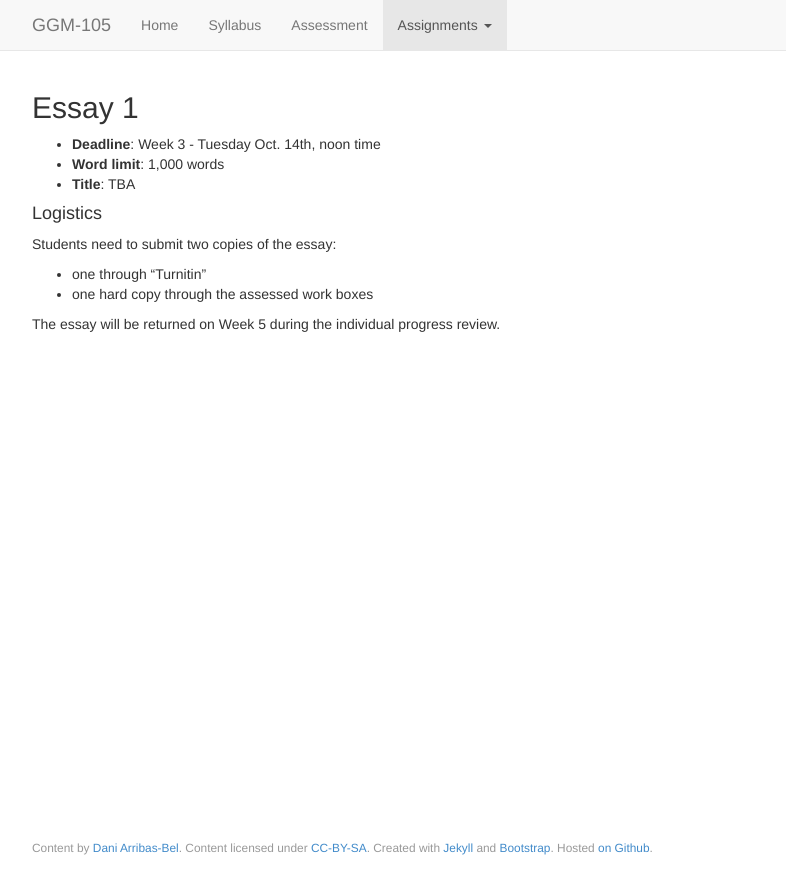
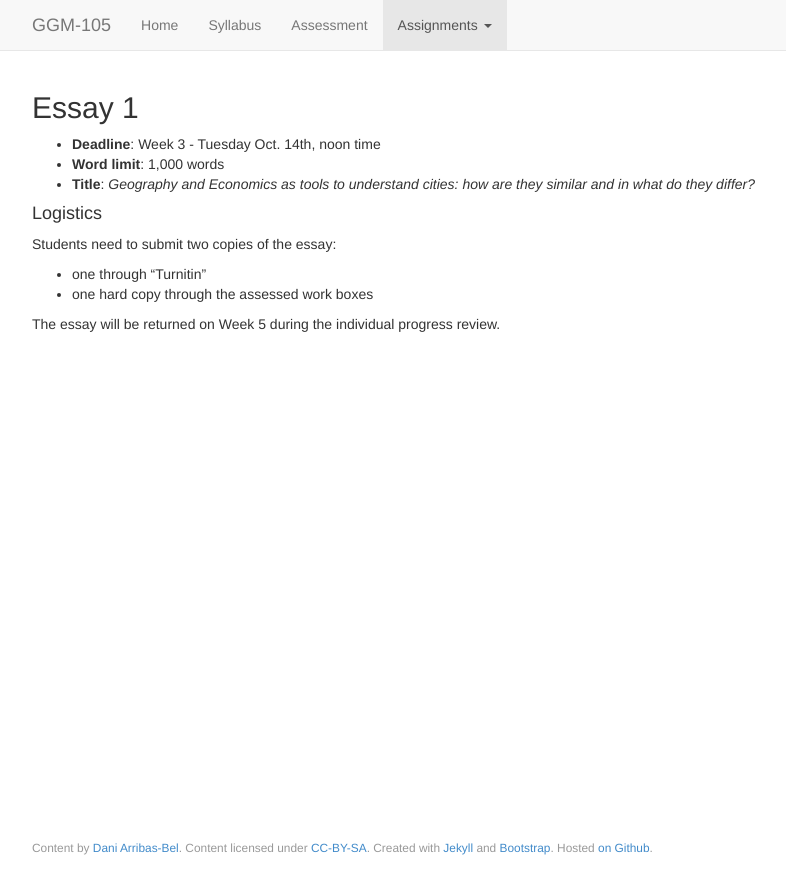
Before and after one commit to darribas/GGM-105_14-15, a Jekyll site: the page built from _assignments/essay01.md, in a window 1280 px wide. Shown: the top 894 px of the page, without its empty margins (223-1009 px from the left). Built offline with Jekyll 4.4.1, drawn with Linux system fonts in a browser that asks for light colours; nearby versions of some CDN libraries.

Commit message:
Adding Essay 1 question

```diff
--- a/_assignments/essay01.md
+++ b/_assignments/essay01.md
@@ -4,7 +4,7 @@ title: Essay 1
 
 - **Deadline**: Week 3 - Tuesday Oct. 14th, noon time
 - **Word limit**: 1,000 words
-- **Title**: TBA
+- **Title**: *Geography and Economics as tools to understand cities: how are they similar and in what do they differ?*
 
 #### Logistics
 
```
